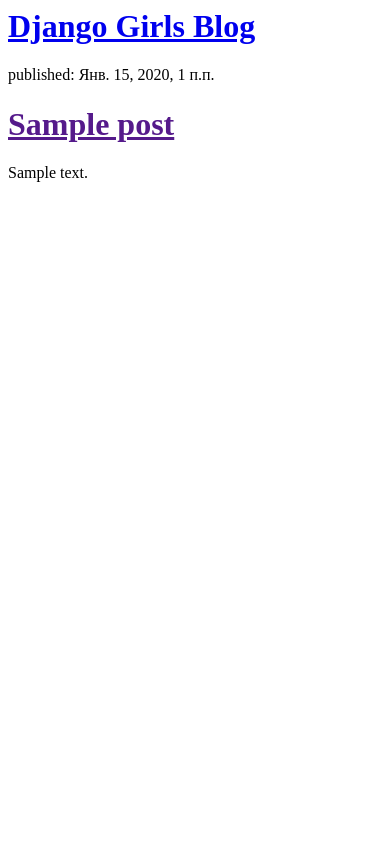
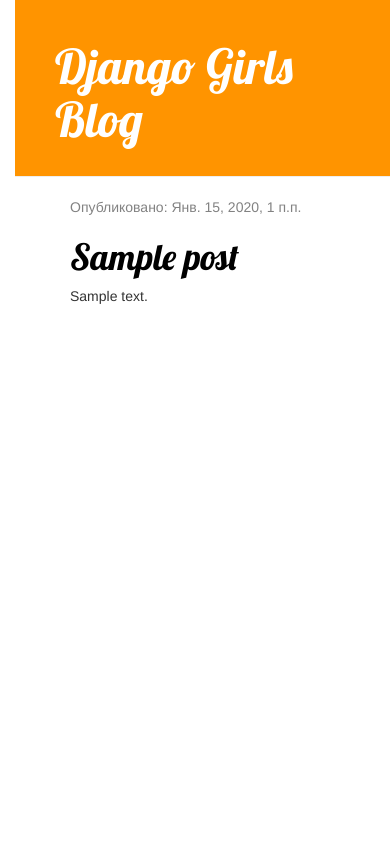
Before and after one commit to ra2003/my-first-blog, a Django app: template blog/templates/blog/post_list.html in a window 390 px wide. Run offline with Django 3.2, Linux system fonts and the light colour scheme; the template is opened without the code that fills it: values that come from a table or form of the project are taken from there, others are empty; tables that the repository leaves empty hold one stand-in row (values such as "Sample post"); some libraries are stand-ins or nearby versions.

Commit message:
Added view and template for detailed blog post as well as CSS for site.

```diff
--- /dev/null
+++ b/blog/static/css/blog.css
@@ -0,0 +1,54 @@
+h1 a {
+    color: #FCA205;
+    font-family: 'Lobster';
+}
+
+body {
+    padding-left: 15px;
+}
+.page-header {
+    background-color: #ff9400;
+    margin-top: 0;
+    padding: 20px 20px 20px 40px;
+}
+
+.page-header h1, .page-header h1 a, .page-header h1 a:visited, .page-header h1 a:active {
+    color: #ffffff;
+    font-size: 36pt;
+    text-decoration: none;
+}
+
+.content {
+    margin-left: 40px;
+}
+
+h1, h2, h3, h4 {
+    font-family: 'Lobster', cursive;
+}
+
+.date {
+    color: #828282;
+}
+
+.save {
+    float: right;
+}
+
+.post-form textarea, .post-form input {
+    width: 100%;
+}
+
+.top-menu, .top-menu:hover, .top-menu:visited {
+    color: #ffffff;
+    float: right;
+    font-size: 26pt;
+    margin-right: 20px;
+}
+
+.post {
+    margin-bottom: 70px;
+}
+
+.post h1 a, .post h1 a:visited {
+    color: #000000;
+}
--- /dev/null
+++ b/blog/templates/blog/base.html
@@ -0,0 +1,26 @@
+{% load static %}
+<html>
+    <head>
+        <title>Django Girls blog</title>
+        <link rel="stylesheet" href="//maxcdn.bootstrapcdn.com/bootstrap/3.2.0/css/bootstrap.min.css">
+        <link rel="stylesheet" href="//maxcdn.bootstrapcdn.com/bootstrap/3.2.0/css/bootstrap-theme.min.css">
+        <link href="https://fonts.googleapis.com/css?family=Lobster&subset=latin,cyrillic" rel="stylesheet" type="text/css">
+        <link rel="stylesheet" href="{% static 'css/blog.css' %}">
+        <link href="https://fonts.googleapis.com/css?family=Lobster&subset=latin,cyrillic" rel="stylesheet" type="text/css">
+    </head>
+    <body>
+        <div class="page-header">
+            <h1><a href="/">Django Girls Blog</a></h1>
+        </div>
+        <div class="content container">
+            <div class="row">
+                <div class="col-md-8">
+                {% block content %}
+                {% endblock %}
+                </div>
+            </div>
+        </div>
+    </body>
+
+    </body>
+</html>
--- a/blog/templates/blog/post_list.html
+++ b/blog/templates/blog/post_list.html
@@ -1,17 +1,14 @@
-<html>
-    <head>
-        <title>Django Girls blog</title>
-    </head>
-    <body>
-        <div>
-            <h1><a href="/">Django Girls Blog</a></h1>
-        </div>
-{% for post in posts %}
-        <div>
-            <p>published: {{ post.published_date }}</p>
-            <h1><a href="">{{ post.title }}</a></h1>
+{% extends 'blog/base.html' %}
+
+
+{% block content %}
+    {% for post in posts %}
+        <div class="post">
+            <div class="date">
+                <p>Опубликовано: {{ post.published_date }}</p>
+            </div>
+            <h1><a href="{% url 'post_detail' pk=post.pk %}">{{ post.title }}</a></h1>
             <p>{{ post.text|linebreaksbr }}</p>
         </div>
-{% endfor %}
-    </body>
-</html>
+    {% endfor %}
+{% endblock %}
--- a/blog/urls.py
+++ b/blog/urls.py
@@ -3,4 +3,5 @@
 
 urlpatterns = [
     path('', views.post_list, name='post_list'),
+    path('post/<int:pk>/', views.post_detail, name='post_detail'),
 ]
```
Also changed, not shown: blog/templates/blog/post_detail.html (added, +13 -0 lines), blog/views.py (+7 -1 lines).
